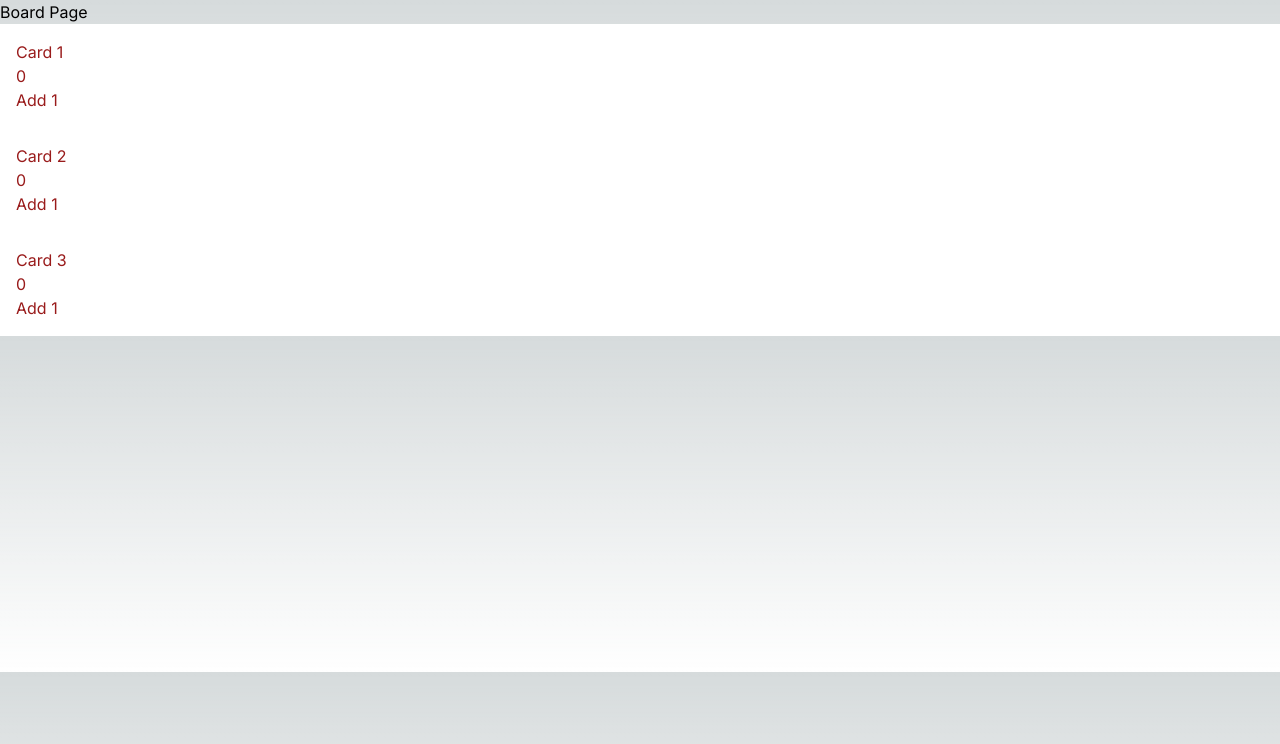
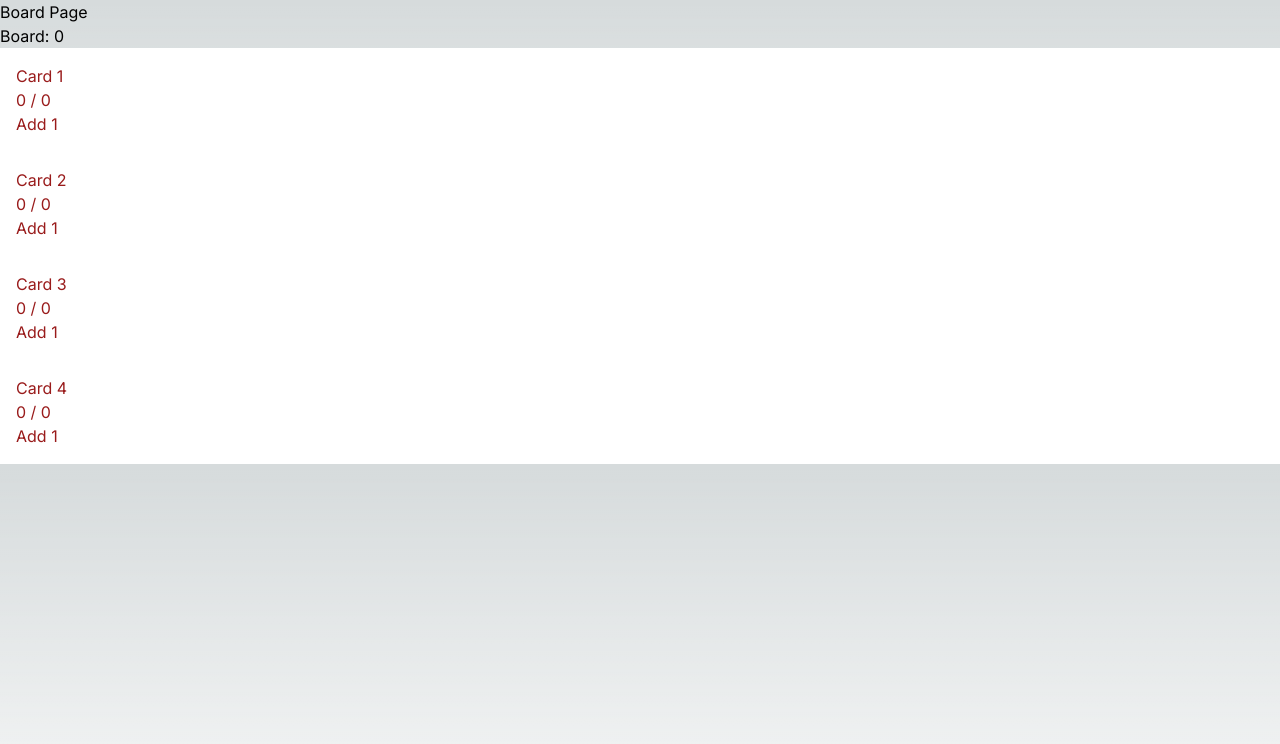
Before and after one commit to pibernetwork/sandbox-fullstack, a Next.js app in the folder packages/website/: page /board in a window 1280 px wide. Shown: the top 744 px of the page. Built offline with nearby package versions, Linux system fonts and the light colour scheme.

Commit message:
feat(website): added props between components

```diff
--- a/packages/website/src/components/Board.tsx
+++ b/packages/website/src/components/Board.tsx
@@ -1,12 +1,25 @@
+"use client";
+
+import { useState } from "react";
 import BoardWrapper from "./BoardWrapper";
 import Card from "./Card";
 
 export default function Board() {
+  const cards = ["Card 1", "Card 2", "Card 3", "Card 4"];
+
+  const [boardPoints, setBoardPoints] = useState(0);
+
   return (
     <BoardWrapper>
-      <Card title="Card 1" />
-      <Card title="Card 2" />
-      <Card title="Card 3" />
+      <div>Board: {boardPoints}</div>
+      {cards.map((card) => (
+        <Card
+          key={card}
+          title={card}
+          boardPoints={boardPoints}
+          setBoardPoints={setBoardPoints}
+        />
+      ))}
     </BoardWrapper>
   );
 }
--- a/packages/website/src/components/Card.tsx
+++ b/packages/website/src/components/Card.tsx
@@ -1,20 +1,33 @@
 "use client";
 
-import { useState } from "react";
+import { useCallback, useState } from "react";
 
 interface CardProps {
   title: string;
+  boardPoints: number;
+  setBoardPoints: (count: number) => void;
 }
 
-export default function Card(props: CardProps) {
-  const [count, setCount] = useState(0);
+export default function Card({
+  title,
+  boardPoints,
+  setBoardPoints,
+}: CardProps) {
+  const [cardPoints, setCardPoints] = useState(0);
+
+  const setPoints = useCallback(() => {
+    setCardPoints(cardPoints + 1);
+    setBoardPoints(boardPoints + 1);
+  }, [cardPoints, boardPoints, setBoardPoints]);
 
   return (
     <div className="p-4 bg-white text-red-800">
-      <div>{props.title}</div>
-      <div>{count}</div>
+      <div>{title}</div>
       <div>
-        <button onClick={() => setCount(count + 1)}>Add 1</button>
+        {cardPoints} / {boardPoints}
+      </div>
+      <div>
+        <button onClick={setPoints}>Add 1</button>
       </div>
     </div>
   );
```
Also changed, not shown: packages/website/package.json (+14 -13 lines), 2 other files (tests, documents, lock files or other folders).
